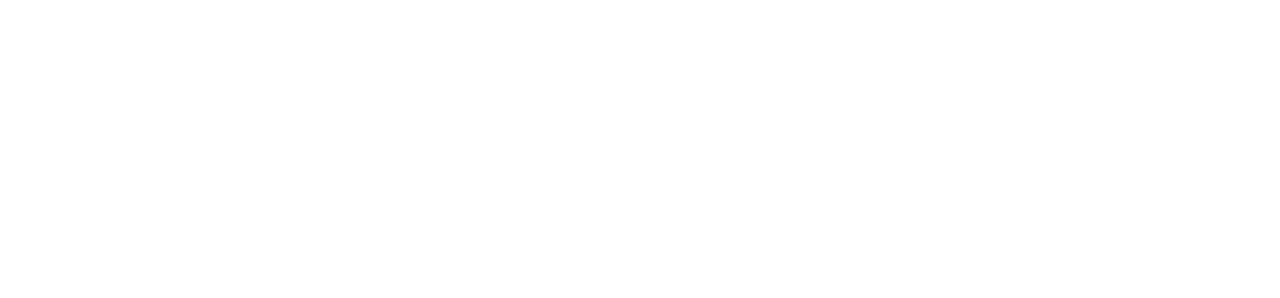
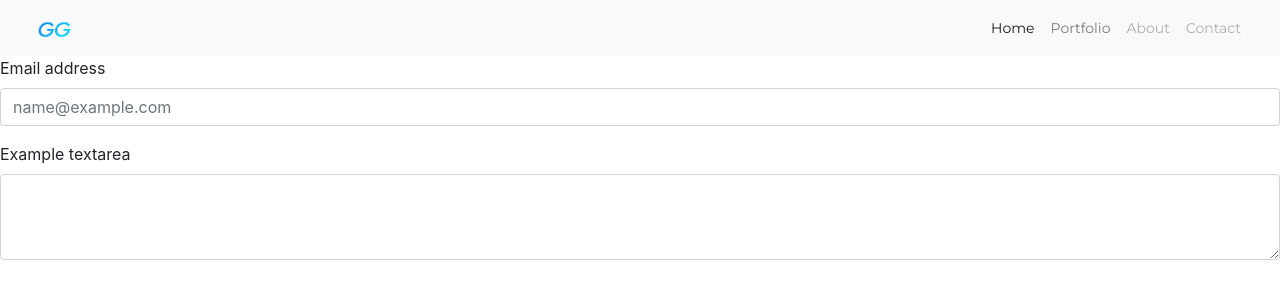
Before and after one commit to guie01/Guillermo-Garcia-Portfolio, a plain HTML site: page contact.html in a window 1280 px wide. Drawn offline with nearby package versions, Linux system fonts and the light colour scheme.

Commit message:
added contact me form, and contact link in navbar

```diff
--- a/contact.html
+++ b/contact.html
@@ -0,0 +1,59 @@
+<!DOCTYPE html>
+<html lang="en-us">
+
+<head>
+  <meta charset="UTF-8">
+  <title>Guillermo Garcia's Portfolio</title>
+  <link rel="stylesheet" href="https://maxcdn.bootstrapcdn.com/bootstrap/4.0.0/css/bootstrap.min.css">
+  <link rel="stylesheet" href= "css/style.css">
+  <link rel="preconnect" href="https://fonts.gstatic.com">
+  <link href="https://fonts.googleapis.com/css2?family=Montserrat:wght@100;400;700&display=swap" rel="stylesheet">
+
+</head>
+
+<body>
+    <!-- Navigation Bar -->
+  <header class = "header_top">
+    <div class = "main-menu">
+    <nav class="navbar navbar-expand-lg navbar-light bg-light">
+        <div class="container-fluid">
+          <a class="navbar-brand" href="#"><img class = "logo-image" src = "images/logo1.png" alt = "logo"></a>
+          <button class="navbar-toggler" type="button" data-bs-toggle="collapse" data-bs-target="#navbarSupportedContent" aria-controls="navbarSupportedContent" aria-expanded="false" aria-label="Toggle navigation">
+            <span class="navbar-toggler-icon"></span>
+          </button>
+          <div class="collapse navbar-collapse" id="navbarSupportedContent">
+              <div class ="mr-auto"></div>
+            <ul class="navbar-nav me-auto mb-2 mb-lg-0">
+              <li class="nav-item">
+                <a class="nav-link active" aria-current="page" href="index.html">Home</a>
+              </li>
+              <li class="nav-item">
+                <a class="nav-link" href="portfolio.html">Portfolio</a>
+              </li>
+              <li class="nav-item">
+                <a class="nav-link disabled" href="about.html" tabindex="-1" aria-disabled="true">About</a>
+              </li>
+              <li class="nav-item">
+                <a class="nav-link disabled" href="contact.html" tabindex="-1" aria-disabled="true">Contact</a>
+              </li>
+            </ul>
+          </div>
+        </div>
+      </nav>
+    </div>
+    </header>
+
+    <!-- Contact Grid -->
+    <section class = "contact-me">
+        <div class="mb-3">
+            <label for="exampleFormControlInput1" class="form-label">Email address</label>
+            <input type="email" class="form-control" id="exampleFormControlInput1" placeholder="name@example.com">
+          </div>
+          <div class="mb-3">
+            <label for="exampleFormControlTextarea1" class="form-label">Example textarea</label>
+            <textarea class="form-control" id="exampleFormControlTextarea1" rows="3"></textarea>
+          </div>
+    </section>
+    </body>
+
+</html>
```
Also changed, not shown: about.html (+2 -2 lines).
